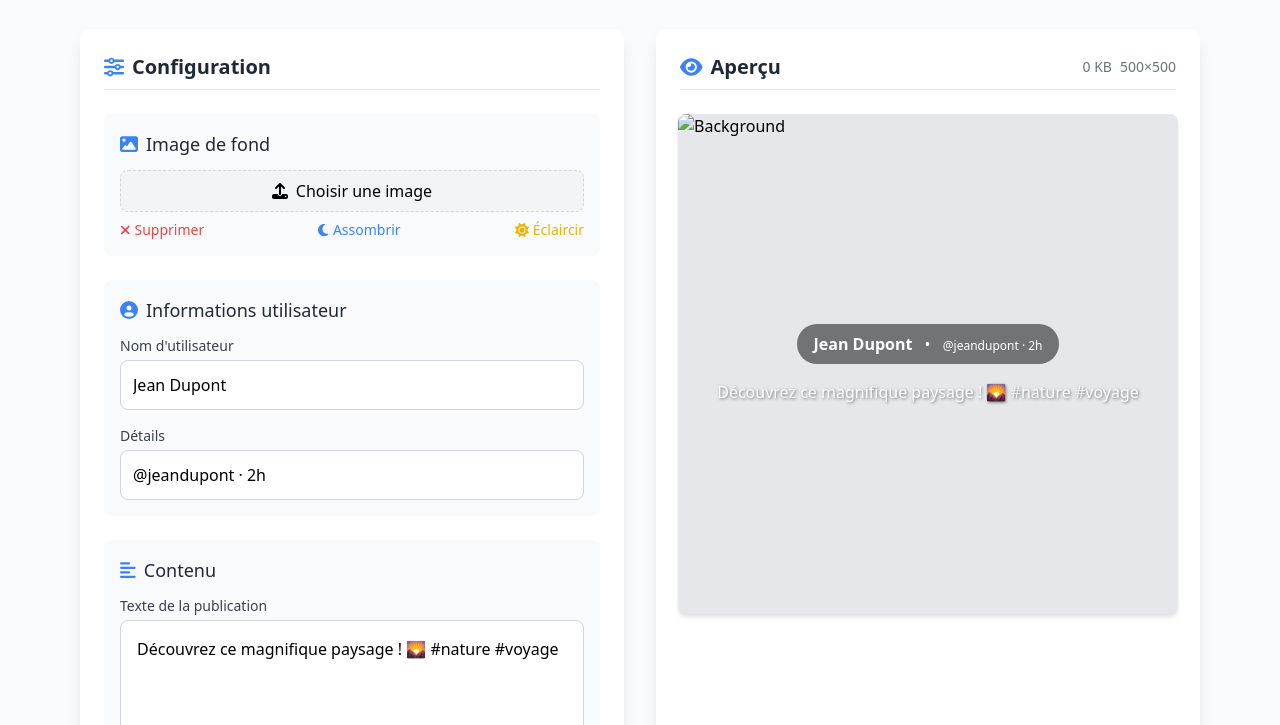
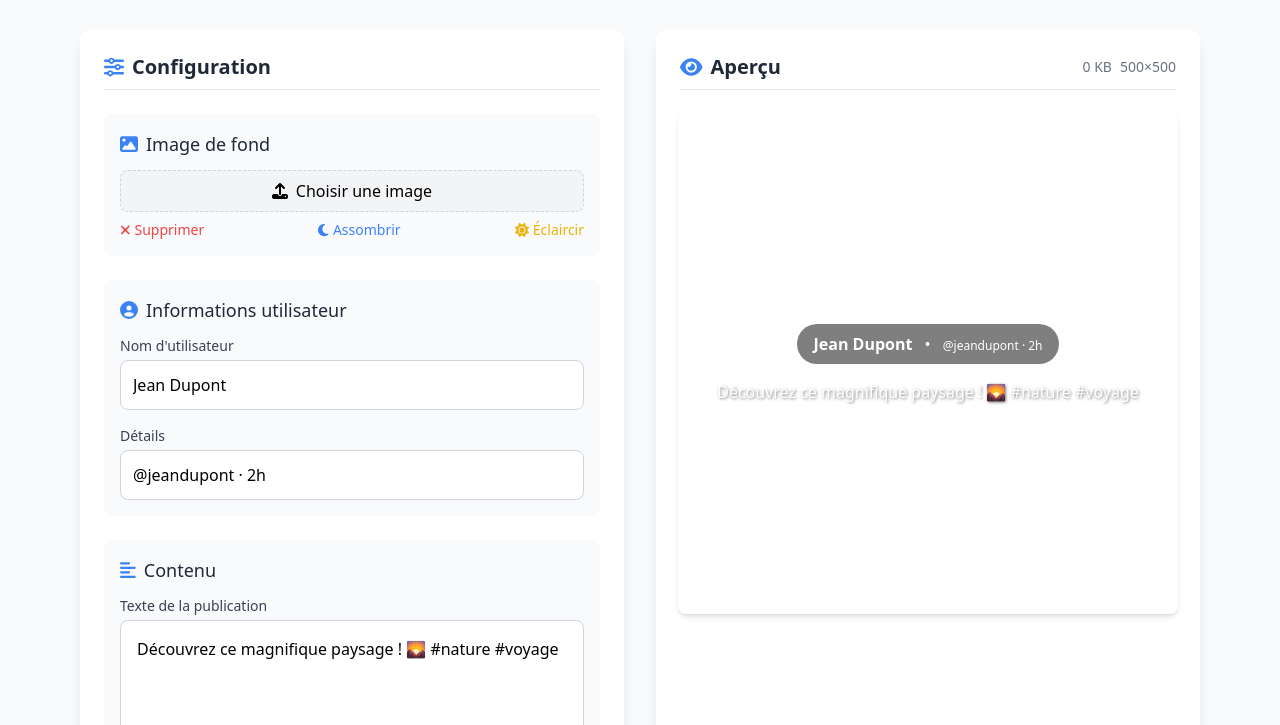
Before and after one commit to foudroyant/creator, a plain HTML site: page modules/pub-img-background.html in a window 1280 px wide. Both pictures are taken after a click on the button "Supprimer". Shown: the part 75-800 px from the top of the page. Drawn offline with nearby package versions, Linux system fonts and the light colour scheme.

Commit message:
correction background

```diff
--- a/modules/pub-img-background.html
+++ b/modules/pub-img-background.html
@@ -228,7 +228,7 @@
                     <!-- Social Post Template -->
                     <div id="capture" class="social-post bg-gray-200 rounded-lg shadow-md overflow-hidden mb-6">
                         <!-- Background Image -->
-                        <img id="previewBackground" src="./images/blanc.webp" alt="Background" class="absolute inset-0 w-full h-full object-cover">
+                        <img id="previewBackground" src="../images/blanc.webp" alt="Background" class="absolute inset-0 w-full h-full object-cover">
 
                         <!-- Overlay with content -->
                         <div class="post-overlay">
@@ -358,7 +358,7 @@
 
         // Remove background image
         removeBackground.addEventListener('click', function() {
-            previewBackground.src = '';
+            previewBackground.src = '../images/blanc.webp';
             backgroundImage.value = '';
             imageDimensions.textContent = '500×500';
         });
```
